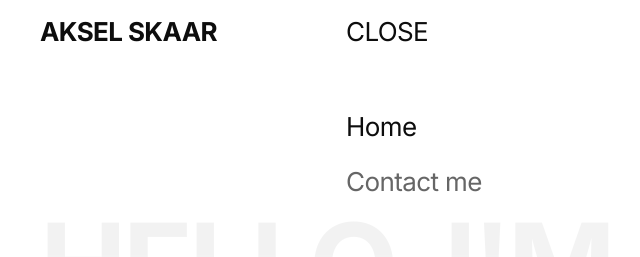
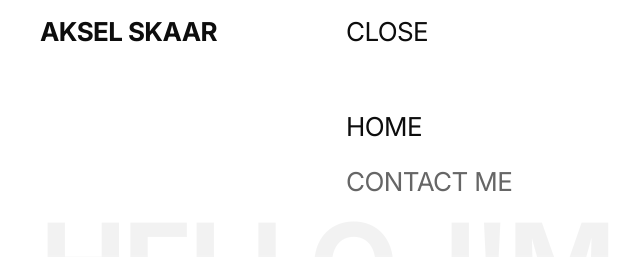
Before and after one commit to AkselHSkaar/Portfolio-website, a Next.js app: page / in a window 1280 px wide. Both pictures are taken after a click on the element "MENU". Shown: the top 257 px of the page, without its empty margins (0-640 px from the left). Built offline with nearby package versions, Linux system fonts and the light colour scheme.

Commit message:
Fix: text

```diff
--- a/src/components/shared/Navbar.tsx
+++ b/src/components/shared/Navbar.tsx
@@ -47,7 +47,7 @@ const Navbar = () => {
                   pathname === '/' && 'text-gray-800 dark:text-gray-50'
                 } flex`}
               >
-                Home
+                HOME
               </Link>
             </div>
             <div className='flex'>
@@ -58,7 +58,7 @@ const Navbar = () => {
                   pathname === '/contact' && 'text-gray-800 dark:text-gray-50'
                 } flex`}
               >
-                Contact me
+                CONTACT ME
               </Link>
             </div>
           </div>
```
